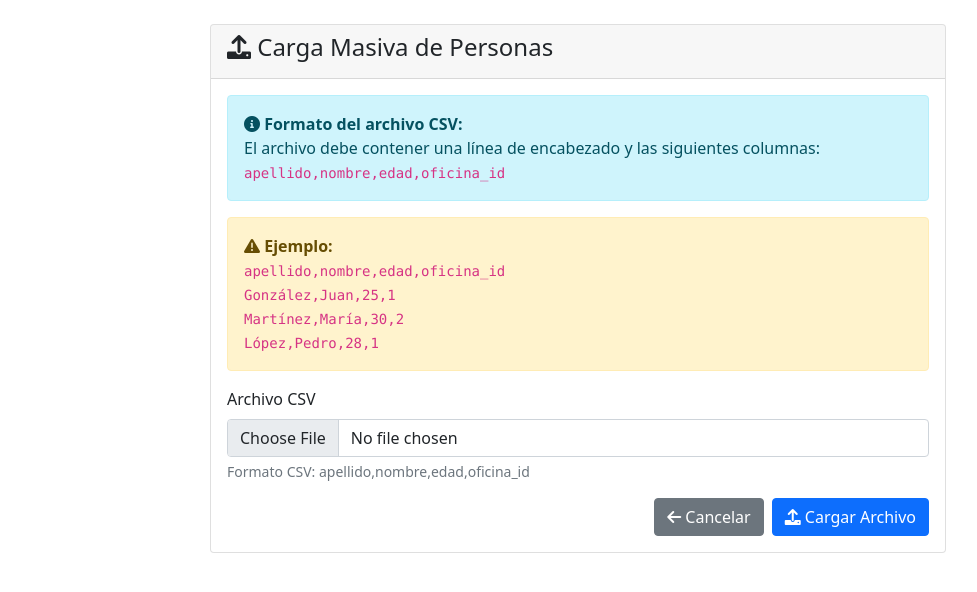
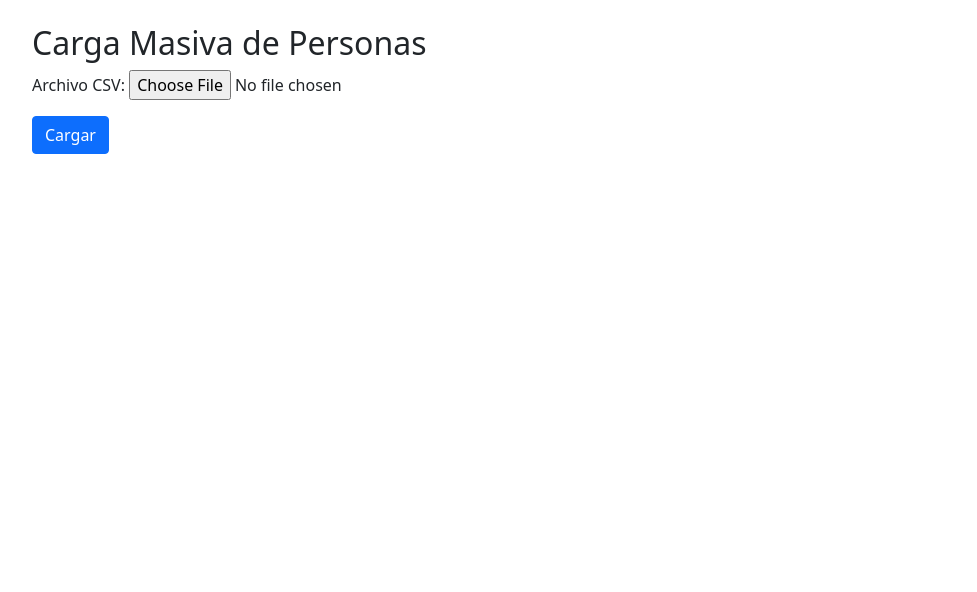
Before and after one commit to GastonGigena/Practico-2-CRUD-basico-con-autenticacion, a Django app: page /personas/carga-masiva/ in a window 1280 px wide. Shown: the part 56-648 px from the top of the page, without its empty margins (62-1039 px from the left). Run offline with Django 5.2, Linux system fonts and the light colour scheme; a user stored in the database is signed in.

Commit message:
Se agrega

```diff
--- a/django_crud_project/settings.py
+++ b/django_crud_project/settings.py
@@ -84,4 +84,4 @@ DEFAULT_AUTO_FIELD = 'django.db.models.BigAutoField'
 
 LOGIN_URL = 'accounts:login'
 LOGIN_REDIRECT_URL = '/'
-LOGOUT_REDIRECT_URL = '/'
+LOGOUT_REDIRECT_URL = '/accounts/login/'
--- a/django_crud_project/urls.py
+++ b/django_crud_project/urls.py
@@ -7,6 +7,6 @@ urlpatterns = [
     path('', TemplateView.as_view(template_name='base.html'), name='home'),
     path('accounts/', include('accounts.urls')),
     path('oficinas/', include('oficinas.urls')),
-    path('personas/', include('personas.urls')),
+    path('personas/', include('personas.urls', namespace='personas')),
     path('captcha/', include('captcha.urls')),
 ]
--- a/personas/forms.py
+++ b/personas/forms.py
@@ -17,3 +17,8 @@ class CargaMasivaPersonaForm(forms.Form):
         widget=forms.FileInput(attrs={'class': 'form-control', 'accept': '.csv'}),
         help_text="Formato CSV: apellido,nombre,edad,oficina_id"
     )
+
+from django import forms
+
+class CargaMasivaPersonasForm(forms.Form):
+    archivo = forms.FileField(label="Archivo CSV")
--- a/personas/models.py
+++ b/personas/models.py
@@ -3,9 +3,9 @@ from django.urls import reverse
 from oficinas.models import Oficina
 
 class Persona(models.Model):
-    apellido = models.CharField(max_length=100, verbose_name="Apellido")
-    nombre = models.CharField(max_length=100, verbose_name="Nombre")
-    edad = models.IntegerField(verbose_name="Edad")
+    apellido = models.CharField(max_length=100, default='Desconocido')
+    nombre = models.CharField(max_length=100, default='Desconocido')
+    edad = models.IntegerField(default=0)
     oficina = models.ForeignKey(Oficina, on_delete=models.CASCADE, related_name='personas', verbose_name="Oficina")
 
     class Meta:
--- a/personas/views.py
+++ b/personas/views.py
@@ -96,3 +96,28 @@ def carga_masiva_personas(request):
     else:
         form = CargaMasivaPersonaForm()
     return render(request, 'personas/carga_masiva.html', {'form': form})
+
+import csv
+from .forms import CargaMasivaPersonasForm
+from oficinas.models import Oficina
+
+@login_required
+def carga_masiva_personas(request):
+    if request.method == 'POST':
+        form = CargaMasivaPersonasForm(request.POST, request.FILES)
+        if form.is_valid():
+            archivo = form.cleaned_data['archivo']
+            decoded_file = archivo.read().decode('utf-8').splitlines()
+            reader = csv.DictReader(decoded_file)
+            for row in reader:
+                oficina = Oficina.objects.get(nombre=row['oficina'])
+                Persona.objects.create(
+                    apellido=row['apellido'],
+                    nombre=row['nombre'],
+                    edad=row['edad'],
+                    oficina=oficina
+                )
+            return redirect('personas:lista_personas')
+    else:
+        form = CargaMasivaPersonasForm()
+    return render(request, 'personas/carga_masiva.html', {'form': form})
--- a/requirements.txt
+++ b/requirements.txt
@@ -1,4 +1,8 @@
 asgiref==3.9.1
+captcha==0.7.1
 Django==5.2.4
+django-ranged-response==0.2.0
+django-simple-captcha==0.6.2
+pillow==11.3.0
 sqlparse==0.5.3
 tzdata==2025.2
--- a/templates/personas/carga_masiva.html
+++ b/templates/personas/carga_masiva.html
@@ -1,55 +1,11 @@
-{% extends 'base.html' %}
-
-{% block title %}Carga Masiva de Personas{% endblock %}
-
+{% extends "base.html" %}
 {% block content %}
-<div class="row justify-content-center">
-    <div class="col-md-8">
-        <div class="card">
-            <div class="card-header">
-                <h4><i class="fas fa-upload"></i> Carga Masiva de Personas</h4>
-            </div>
-            <div class="card-body">
-                <div class="alert alert-info">
-                    <i class="fas fa-info-circle"></i>
-                    <strong>Formato del archivo CSV:</strong><br>
-                    El archivo debe contener una línea de encabezado y las siguientes columnas:<br>
-                    <code>apellido,nombre,edad,oficina_id</code>
-                </div>
-
-                <div class="alert alert-warning">
-                    <i class="fas fa-exclamation-triangle"></i>
-                    <strong>Ejemplo:</strong><br>
-                    <code>
-                        apellido,nombre,edad,oficina_id<br>
-                        González,Juan,25,1<br>
-                        Martínez,María,30,2<br>
-                        López,Pedro,28,1
-                    </code>
-                </div>
-
-                <form method="post" enctype="multipart/form-data">
-                    {% csrf_token %}
-                    <div class="mb-3">
-                        <label for="{{ form.archivo.id_for_label }}" class="form-label">Archivo CSV</label>
-                        {{ form.archivo }}
-                        <div class="form-text">{{ form.archivo.help_text }}</div>
-                        {% if form.archivo.errors %}
-                            <div class="text-danger">{{ form.archivo.errors }}</div>
-                        {% endif %}
-                    </div>
-
-                    <div class="d-grid gap-2 d-md-flex justify-content-md-end">
-                        <a href="{% url 'personas:lista' %}" class="btn btn-secondary">
-                            <i class="fas fa-arrow-left"></i> Cancelar
-                        </a>
-                        <button type="submit" class="btn btn-primary">
-                            <i class="fas fa-upload"></i> Cargar Archivo
-                        </button>
-                    </div>
-                </form>
-            </div>
-        </div>
-    </div>
-</div>
+  <div class="container mt-4">
+    <h2>Carga Masiva de Personas</h2>
+    <form method="post" enctype="multipart/form-data">
+      {% csrf_token %}
+      {{ form.as_p }}
+      <button type="submit" class="btn btn-primary">Cargar</button>
+    </form>
+  </div>
 {% endblock %}
```
Also changed, not shown: db.sqlite3, oficinas/migrations/0001_initial.py (added), personas/migrations/0002_alter_persona_options_remove_persona_email_and_more.py (added).
